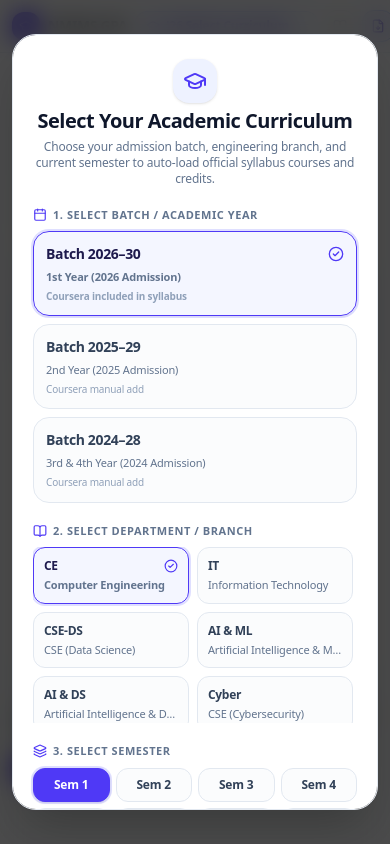
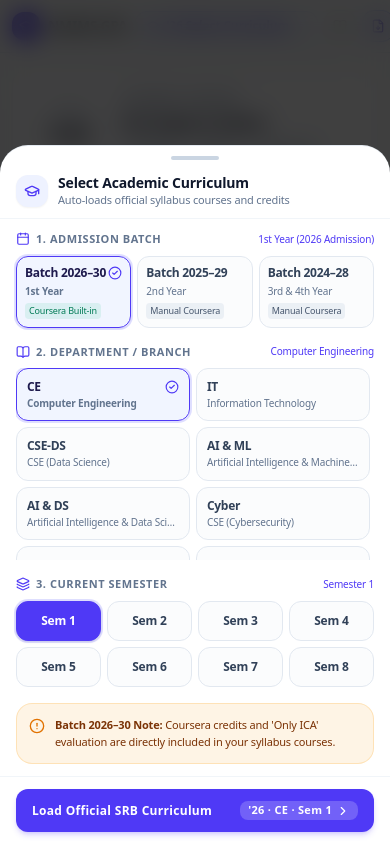
Before and after one commit to sylbornfurtado19/GPACalculator, a Next.js app: page / in a window 390 px wide. Shown: the top 844 px of the page. Built offline with nearby package versions, Linux system fonts and the light colour scheme.

Commit message:
feat(mobile): optimize curriculum modal for mobile phones with bottom-sheet UX and sticky action bar

```diff
--- a/src/components/branch-semester-modal.tsx
+++ b/src/components/branch-semester-modal.tsx
@@ -46,39 +46,56 @@ export function BranchSemesterModal({
   };
 
   const activeBatchObj = BATCHES.find((b) => b.id === selectedBatch);
+  const activeBranchObj = BRANCHES.find((b) => b.id === selectedBranch);
 
   return (
-    <div className="fixed inset-0 z-50 flex items-center justify-center bg-black/70 backdrop-blur-md p-3 sm:p-4 animate-in fade-in duration-200">
-      <div className="bg-white dark:bg-[#11131A] border border-slate-200 dark:border-white/[0.12] rounded-3xl w-full max-w-xl shadow-2xl p-5 sm:p-6 space-y-5 relative max-h-[92vh] overflow-y-auto">
+    <div className="fixed inset-0 z-50 flex items-end sm:items-center justify-center bg-black/75 backdrop-blur-md p-0 sm:p-4 animate-in fade-in duration-200">
+      <div className="bg-white dark:bg-[#11131A] border-t sm:border border-slate-200/90 dark:border-white/[0.12] rounded-t-[28px] sm:rounded-3xl w-full max-w-xl shadow-2xl flex flex-col max-h-[92vh] sm:max-h-[90vh] overflow-hidden animate-in slide-in-from-bottom-8 sm:slide-in-from-bottom-0 sm:zoom-in-95 duration-200">
+        {/* Mobile Drag Indicator Bar */}
+        <div className="w-12 h-1 bg-slate-300 dark:bg-white/20 rounded-full mx-auto mt-2.5 mb-1 sm:hidden shrink-0" />
+
+        {/* Modal Header (Pinned at Top) */}
+        <div className="flex items-center justify-between px-4 sm:px-6 py-2.5 sm:py-3.5 border-b border-slate-100 dark:border-white/[0.06] shrink-0">
+          <div className="flex items-center gap-2.5">
+            <div className="w-8 h-8 sm:w-9 sm:h-9 rounded-xl bg-indigo-50 dark:bg-cyan-500/10 text-indigo-600 dark:text-cyan-400 flex items-center justify-center shrink-0 shadow-xs">
+              <GraduationCap className="w-4 h-4 sm:w-5 sm:h-5" />
+            </div>
+            <div>
+              <h2 className="text-sm sm:text-base font-bold text-slate-900 dark:text-white leading-tight">
+                Select Academic Curriculum
+              </h2>
+              <p className="text-[11px] text-slate-500 dark:text-neutral-400 line-clamp-1">
+                Auto-loads official syllabus courses and credits
+              </p>
+            </div>
+          </div>
+
           {/* Optional Close Button */}
           {isDismissable && onClose && (
             <button
               onClick={onClose}
-            className="absolute top-5 right-5 text-slate-400 hover:text-slate-600 dark:hover:text-white p-1.5 rounded-xl hover:bg-slate-100 dark:hover:bg-white/[0.08] transition"
+              className="p-1.5 sm:p-2 -mr-1 rounded-xl text-slate-400 hover:text-slate-600 dark:hover:text-white hover:bg-slate-100 dark:hover:bg-white/[0.08] transition cursor-pointer"
+              aria-label="Close curriculum modal"
             >
-            <X className="w-5 h-5" />
+              <X className="w-4 h-4 sm:w-5 sm:h-5" />
             </button>
           )}
-
-        {/* Header */}
-        <div className="text-center space-y-1 pt-1">
-          <div className="inline-flex items-center justify-center w-11 h-11 rounded-2xl bg-indigo-50 dark:bg-cyan-500/10 text-indigo-600 dark:text-cyan-400 mb-1 shadow-sm">
-            <GraduationCap className="w-6 h-6" />
-          </div>
-          <h2 className="text-xl font-bold tracking-tight text-slate-900 dark:text-white">
-            Select Your Academic Curriculum
-          </h2>
-          <p className="text-xs text-slate-500 dark:text-neutral-400 max-w-md mx-auto">
-            Choose your admission batch, engineering branch, and current semester to auto-load official syllabus courses and credits.
-          </p>
         </div>
 
+        {/* Scrollable Content Body */}
+        <div className="flex-1 overflow-y-auto overscroll-contain px-4 sm:px-6 py-3 sm:py-4 space-y-4 sm:space-y-5 touch-pan-y">
           {/* Step 1: Batch / Year Selection */}
           <div className="space-y-2">
+            <div className="flex items-center justify-between">
               <label className="text-[11px] font-semibold uppercase tracking-wider text-slate-500 dark:text-neutral-400 flex items-center gap-1.5">
-            <Calendar className="w-3.5 h-3.5 text-indigo-600 dark:text-cyan-400" /> 1. Select Batch / Academic Year
+                <Calendar className="w-3.5 h-3.5 text-indigo-600 dark:text-cyan-400" /> 1. Admission Batch
               </label>
-          <div className="grid grid-cols-1 sm:grid-cols-3 gap-2">
+              <span className="text-[10px] text-indigo-600 dark:text-cyan-400 font-medium">
+                {activeBatchObj?.yearLabel || "Select Batch"}
+              </span>
+            </div>
+
+            <div className="grid grid-cols-3 gap-1.5 sm:gap-2">
               {BATCHES.map((b) => {
                 const active = selectedBatch === b.id;
                 return (
@@ -86,21 +103,27 @@ export function BranchSemesterModal({
                     key={b.id}
                     type="button"
                     onClick={() => setSelectedBatch(b.id)}
-                  className={`text-left p-3 rounded-2xl border transition-all text-xs flex flex-col justify-between gap-1.5 relative cursor-pointer ${
+                    className={`text-left p-2 sm:p-2.5 rounded-xl sm:rounded-2xl border transition-all text-xs flex flex-col justify-between gap-1 relative cursor-pointer active:scale-[0.98] min-h-[72px] sm:min-h-[80px] ${
                       active
-                      ? "border-indigo-600 dark:border-cyan-500 bg-indigo-50/70 dark:bg-cyan-500/10 text-indigo-950 dark:text-cyan-100 font-semibold ring-2 ring-indigo-500/20 dark:ring-cyan-500/20 shadow-xs"
+                        ? "border-indigo-600 dark:border-cyan-500 bg-indigo-50/80 dark:bg-cyan-500/15 text-indigo-950 dark:text-cyan-100 font-semibold ring-2 ring-indigo-500/20 dark:ring-cyan-500/20 shadow-xs"
                         : "border-slate-200 dark:border-white/[0.08] hover:border-slate-300 dark:hover:border-white/[0.15] text-slate-700 dark:text-neutral-300 bg-slate-50/60 dark:bg-white/[0.02]"
                     }`}
                   >
                     <div className="flex items-center justify-between w-full">
-                    <span className="font-bold text-sm tracking-tight">{b.label}</span>
-                    {active && <CheckCircle2 className="w-4 h-4 text-indigo-600 dark:text-cyan-400" />}
+                      <span className="font-bold text-xs sm:text-sm tracking-tight">{b.label}</span>
+                      {active && <CheckCircle2 className="w-3.5 h-3.5 text-indigo-600 dark:text-cyan-400 shrink-0" />}
                     </div>
-                  <span className="text-[11px] text-slate-500 dark:text-neutral-400 leading-tight">
-                    {b.yearLabel}
+                    <span className="text-[10px] sm:text-[11px] text-slate-500 dark:text-neutral-400 leading-tight">
+                      {b.yearLabel.split(" (")[0]}
                     </span>
-                  <span className="text-[10px] text-slate-400 dark:text-neutral-500 line-clamp-2">
-                    {b.hasCoursera ? "Coursera included in syllabus" : "Coursera manual add"}
+                    <span
+                      className={`text-[9px] px-1 py-0.5 rounded w-fit font-medium truncate max-w-full ${
+                        b.hasCoursera
+                          ? "bg-emerald-500/10 text-emerald-700 dark:text-emerald-400"
+                          : "bg-slate-200/60 dark:bg-white/[0.08] text-slate-600 dark:text-neutral-400"
+                      }`}
+                    >
+                      {b.hasCoursera ? "Coursera Built-in" : "Manual Coursera"}
                     </span>
                   </button>
                 );
@@ -110,10 +133,16 @@ export function BranchSemesterModal({
 
           {/* Step 2: Branch Selection */}
           <div className="space-y-2">
+            <div className="flex items-center justify-between">
               <label className="text-[11px] font-semibold uppercase tracking-wider text-slate-500 dark:text-neutral-400 flex items-center gap-1.5">
-            <BookOpen className="w-3.5 h-3.5 text-indigo-600 dark:text-cyan-400" /> 2. Select Department / Branch
+                <BookOpen className="w-3.5 h-3.5 text-indigo-600 dark:text-cyan-400" /> 2. Department / Branch
               </label>
-          <div className="grid grid-cols-2 sm:grid-cols-3 gap-2 max-h-44 overflow-y-auto pr-1">
+              <span className="text-[10px] text-indigo-600 dark:text-cyan-400 font-medium">
+                {activeBranchObj?.name || "Select Branch"}
+              </span>
+            </div>
+
+            <div className="grid grid-cols-2 sm:grid-cols-3 gap-1.5 sm:gap-2 max-h-48 sm:max-h-52 overflow-y-auto overscroll-contain pr-1">
               {BRANCHES.map((b) => {
                 const active = selectedBranch === b.id;
                 return (
@@ -121,17 +150,17 @@ export function BranchSemesterModal({
                     key={b.id}
                     type="button"
                     onClick={() => setSelectedBranch(b.id)}
-                  className={`text-left p-2.5 rounded-xl border transition-all text-xs flex flex-col justify-between gap-1 relative cursor-pointer ${
+                    className={`text-left p-2.5 rounded-xl border transition-all text-xs flex flex-col justify-between gap-0.5 relative cursor-pointer active:scale-[0.98] min-h-[50px] ${
                       active
-                      ? "border-indigo-600 dark:border-cyan-500 bg-indigo-50/70 dark:bg-cyan-500/10 text-indigo-950 dark:text-cyan-100 font-semibold ring-2 ring-indigo-500/20 dark:ring-cyan-500/20"
+                        ? "border-indigo-600 dark:border-cyan-500 bg-indigo-50/80 dark:bg-cyan-500/15 text-indigo-950 dark:text-cyan-100 font-semibold ring-2 ring-indigo-500/20 dark:ring-cyan-500/20"
                         : "border-slate-200 dark:border-white/[0.08] hover:border-slate-300 dark:hover:border-white/[0.15] text-slate-700 dark:text-neutral-300 bg-slate-50/50 dark:bg-white/[0.02]"
                     }`}
                   >
                     <div className="flex items-center justify-between w-full">
                       <span className="font-bold text-xs tracking-tight">{b.code}</span>
-                    {active && <CheckCircle2 className="w-3.5 h-3.5 text-indigo-600 dark:text-cyan-400" />}
+                      {active && <CheckCircle2 className="w-3.5 h-3.5 text-indigo-600 dark:text-cyan-400 shrink-0" />}
                     </div>
-                  <span className="text-[11px] text-slate-500 dark:text-neutral-400 truncate w-full">
+                    <span className="text-[10px] text-slate-500 dark:text-neutral-400 truncate w-full">
                       {b.name}
                     </span>
                   </button>
@@ -142,9 +171,15 @@ export function BranchSemesterModal({
 
           {/* Step 3: Semester Selection */}
           <div className="space-y-2">
+            <div className="flex items-center justify-between">
               <label className="text-[11px] font-semibold uppercase tracking-wider text-slate-500 dark:text-neutral-400 flex items-center gap-1.5">
-            <Layers className="w-3.5 h-3.5 text-indigo-600 dark:text-cyan-400" /> 3. Select Semester
+                <Layers className="w-3.5 h-3.5 text-indigo-600 dark:text-cyan-400" /> 3. Current Semester
               </label>
+              <span className="text-[10px] text-indigo-600 dark:text-cyan-400 font-medium">
+                Semester {selectedSemester}
+              </span>
+            </div>
+
             <div className="grid grid-cols-4 sm:grid-cols-8 gap-1.5">
               {SEMESTERS.map((s) => {
                 const active = selectedSemester === s.id;
@@ -153,7 +188,7 @@ export function BranchSemesterModal({
                     key={s.id}
                     type="button"
                     onClick={() => setSelectedSemester(s.id)}
-                  className={`py-2 px-1 rounded-xl border text-xs font-semibold text-center transition-all cursor-pointer ${
+                    className={`py-2 px-1 rounded-xl border text-xs font-bold text-center transition-all cursor-pointer active:scale-95 min-h-[40px] flex items-center justify-center ${
                       active
                         ? "border-indigo-600 dark:border-cyan-500 bg-indigo-600 dark:bg-cyan-500 text-white dark:text-black shadow-sm ring-2 ring-indigo-500/20"
                         : "border-slate-200 dark:border-white/[0.08] hover:border-slate-300 dark:hover:border-white/[0.15] text-slate-700 dark:text-neutral-300 bg-slate-50/50 dark:bg-white/[0.02]"
@@ -171,12 +206,12 @@ export function BranchSemesterModal({
             <div className="flex items-start gap-2.5 p-3 rounded-2xl bg-amber-500/10 border border-amber-500/20 text-xs text-amber-900 dark:text-amber-200">
               <AlertCircle className="w-4 h-4 text-amber-600 dark:text-amber-400 shrink-0 mt-0.5" />
               <div className="space-y-0.5 text-[11px] leading-relaxed">
-              <span className="font-semibold">{activeBatchObj.label} Notice: </span>
+                <span className="font-semibold">{activeBatchObj.label} Note: </span>
                 {selectedBatch === "2026" && (
                   <span>Coursera credits and &apos;Only ICA&apos; evaluation are directly included in your syllabus courses.</span>
                 )}
                 {selectedBatch === "2025" && (
-                <span>Coursera is not printed in the 2025 SRB. If you are enrolled in Coursera, you can easily add it to your subject list with one click.</span>
+                  <span>Coursera is not printed in the 2025 SRB. You can easily add it to your subject list with one click from your dashboard.</span>
                 )}
                 {selectedBatch === "2024" && (
                   <span>Coursera and Design Experience are not listed in the 2024 SRB. You can manually add both via one-click shortcuts on your dashboard.</span>
@@ -184,17 +219,21 @@ export function BranchSemesterModal({
               </div>
             </div>
           )}
+        </div>
 
-        {/* Action Button */}
-        <div className="pt-1">
+        {/* Modal Sticky Footer Bar (Pinned at Bottom with Safe Area) */}
+        <div className="px-4 sm:px-6 py-3 sm:py-3.5 border-t border-slate-100 dark:border-white/[0.06] bg-white/95 dark:bg-[#11131A]/95 backdrop-blur-md shrink-0">
           <button
             type="button"
             disabled={!selectedBatch || !selectedBranch || !selectedSemester}
             onClick={handleConfirm}
-            className="w-full flex items-center justify-center gap-2 py-3 px-4 rounded-xl bg-indigo-600 hover:bg-indigo-700 dark:bg-cyan-500 dark:hover:bg-cyan-400 dark:text-black text-white text-xs font-bold tracking-wide transition-all shadow-md shadow-indigo-600/20 cursor-pointer disabled:opacity-50 disabled:cursor-not-allowed active:scale-[0.99]"
+            className="w-full flex items-center justify-between sm:justify-center gap-2 py-3 sm:py-3.5 px-4 rounded-xl sm:rounded-2xl bg-indigo-600 hover:bg-indigo-700 dark:bg-cyan-500 dark:hover:bg-cyan-400 dark:text-black text-white text-xs sm:text-sm font-bold tracking-wide transition-all shadow-md shadow-indigo-600/20 cursor-pointer disabled:opacity-50 disabled:cursor-not-allowed active:scale-[0.99]"
           >
-            Load Official SRB Curriculum
-            <ChevronRight className="w-4 h-4" />
+            <span>Load Official SRB Curriculum</span>
+            <span className="flex items-center gap-1 px-2 py-0.5 rounded-lg bg-white/20 dark:bg-black/20 text-[11px] font-semibold">
+              &apos;{selectedBatch.slice(-2)} · {activeBranchObj?.code || "Branch"} · Sem {selectedSemester}
+              <ChevronRight className="w-3.5 h-3.5" />
+            </span>
           </button>
         </div>
       </div>
```
Lines whose indentation alone changed are shown as unchanged.
